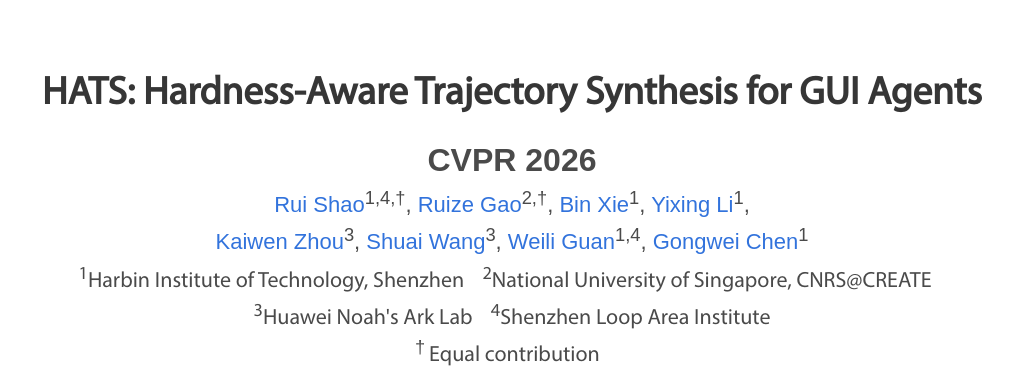
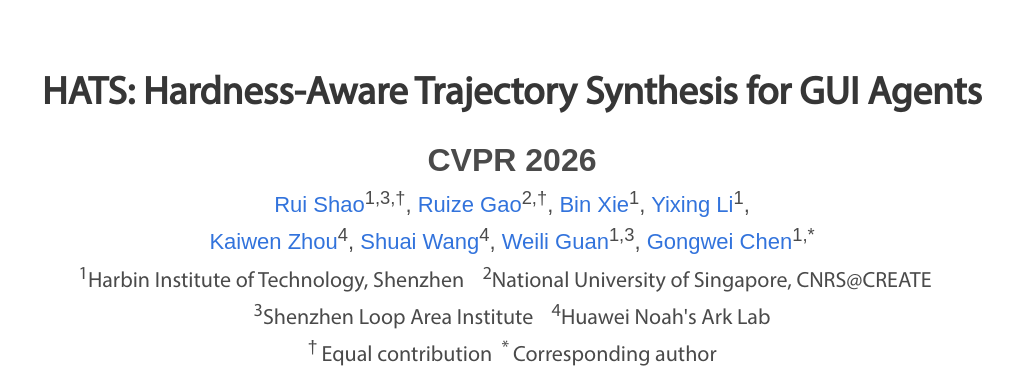
Before and after one commit to xieincz/HATS.github.io, a plain HTML site: page index.html in a window 1280 px wide. Shown: the top 380 px of the page, without its empty margins (128-1151 px from the left). Drawn offline with nearby package versions, Linux system fonts and the light colour scheme; some icons are missing; a web font is replaced by a local one.

Commit message:
更新信息

```diff
--- a/index.html
+++ b/index.html
@@ -50,27 +50,27 @@
                         <h2 style="font-weight: bold; font-size: 32px;">CVPR 2026</h2>
 
                         <span class="author-block">
-                            <a href="https://scholar.google.com/citations?user=9Vc--XsAAAAJ" target="_blank">Rui Shao</a><sup>1,4,&dagger;</sup>,
+                            <a href="https://scholar.google.com/citations?user=9Vc--XsAAAAJ" target="_blank">Rui Shao</a><sup>1,3,&dagger;</sup>,
                             <a>Ruize Gao</a><sup>2,&dagger;</sup>,
                             <a href="https://xieincz.github.io" target="_blank">Bin Xie</a><sup>1</sup>,
                             <a>Yixing Li</a><sup>1</sup>,
                             <br>
-                            <a href="https://jnhujnhu.github.io/" target="_blank">Kaiwen Zhou</a><sup>3</sup>,
-                            <a>Shuai Wang</a><sup>3</sup>,
-                            <a>Weili Guan</a><sup>1,4</sup>,
-                            <a href="https://scholar.google.com/citations?user=Mpg0w3cAAAAJ" target="_blank">Gongwei Chen</a><sup>1</sup>
+                            <a href="https://jnhujnhu.github.io/" target="_blank">Kaiwen Zhou</a><sup>4</sup>,
+                            <a>Shuai Wang</a><sup>4</sup>,
+                            <a>Weili Guan</a><sup>1,3</sup>,
+                            <a href="https://scholar.google.com/citations?user=Mpg0w3cAAAAJ" target="_blank">Gongwei Chen</a><sup>1,*</sup>
                         </span>
                         <div class="is-size-5 publication-authors" style="font-size: 10px;">
                             <span class="author-block"><sup>1</sup>Harbin Institute of Technology,
                                 Shenzhen&#160;&#160;&#160;</span>
                             <span class="author-block"><sup>2</sup>National University of Singapore,
                                 CNRS@CREATE&#160;&#160;&#160;</span>
-                            <span class="author-block"><sup>3</sup>Huawei Noah's Ark Lab&#160;&#160;&#160;</span>
-                            <span class="author-block"><sup>4</sup>Shenzhen Loop Area Institute</span>
+                            <span class="author-block"><sup>3</sup>Shenzhen Loop Area Institute&#160;&#160;&#160;</span>
+                            <span class="author-block"><sup>4</sup>Huawei Noah's Ark Lab</span>
                         </div>
                         <div class="is-size-5 publication-authors" style="font-size: 10px;">
                             <span class="author-block"><sup>&dagger;&#160;</sup>Equal
-                                contribution&#160;&#160;</span>
+                                contribution&#160;&#160;<sup>*&#160;</sup>Corresponding author</span>
                         </div>
                         <div class="column has-text-centered">
                             <div class="publication-links">
```
